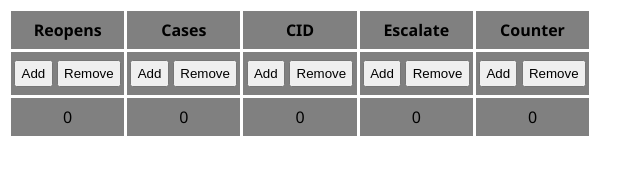
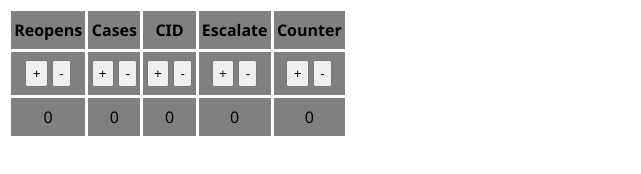
Before and after one commit to bunkbail/tallycounter3, a plain HTML site: page index.html in a window 1280 px wide. Shown: the whole page, without its empty margins (0-641 px from the left). Drawn offline with Linux system fonts and the light colour scheme.

Commit message:
Update index.html

```diff
--- a/index.html
+++ b/index.html
@@ -11,24 +11,24 @@
 		</tr>
 		<tr>
 			<td>
-				<button onclick="AddManualTally('Pages')">Add</button>
-				<button onclick="RemoveManualTally('Pages')">Remove</button>
+				<button onclick="AddManualTally('Pages')">+</button>
+				<button onclick="RemoveManualTally('Pages')">-</button>
 			</td>
 			<td>
-				<button onclick="AddManualTally('News')">Add</button>
-				<button onclick="RemoveManualTally('News')">Remove</button>
+				<button onclick="AddManualTally('News')">+</button>
+				<button onclick="RemoveManualTally('News')">-</button>
 			</td>
 			<td>
-				<button onclick="AddManualTally('Events')">Add</button>
-				<button onclick="RemoveManualTally('Events')">Remove</button>
+				<button onclick="AddManualTally('Events')">+</button>
+				<button onclick="RemoveManualTally('Events')">-</button>
 			</td>
 			<td>
-				<button onclick="AddManualTally('Publications')">Add</button>
-				<button onclick="RemoveManualTally('Publications')">Remove</button>
+				<button onclick="AddManualTally('Publications')">+</button>
+				<button onclick="RemoveManualTally('Publications')">-</button>
 			</td>
 			<td>
-				<button onclick="AddManualTally('huhu')">Add</button>
-				<button onclick="RemoveManualTally('huhu')">Remove</button>
+				<button onclick="AddManualTally('huhu')">+</button>
+				<button onclick="RemoveManualTally('huhu')">-</button>
 			</td>
 		</tr>
 		<tr>
```
